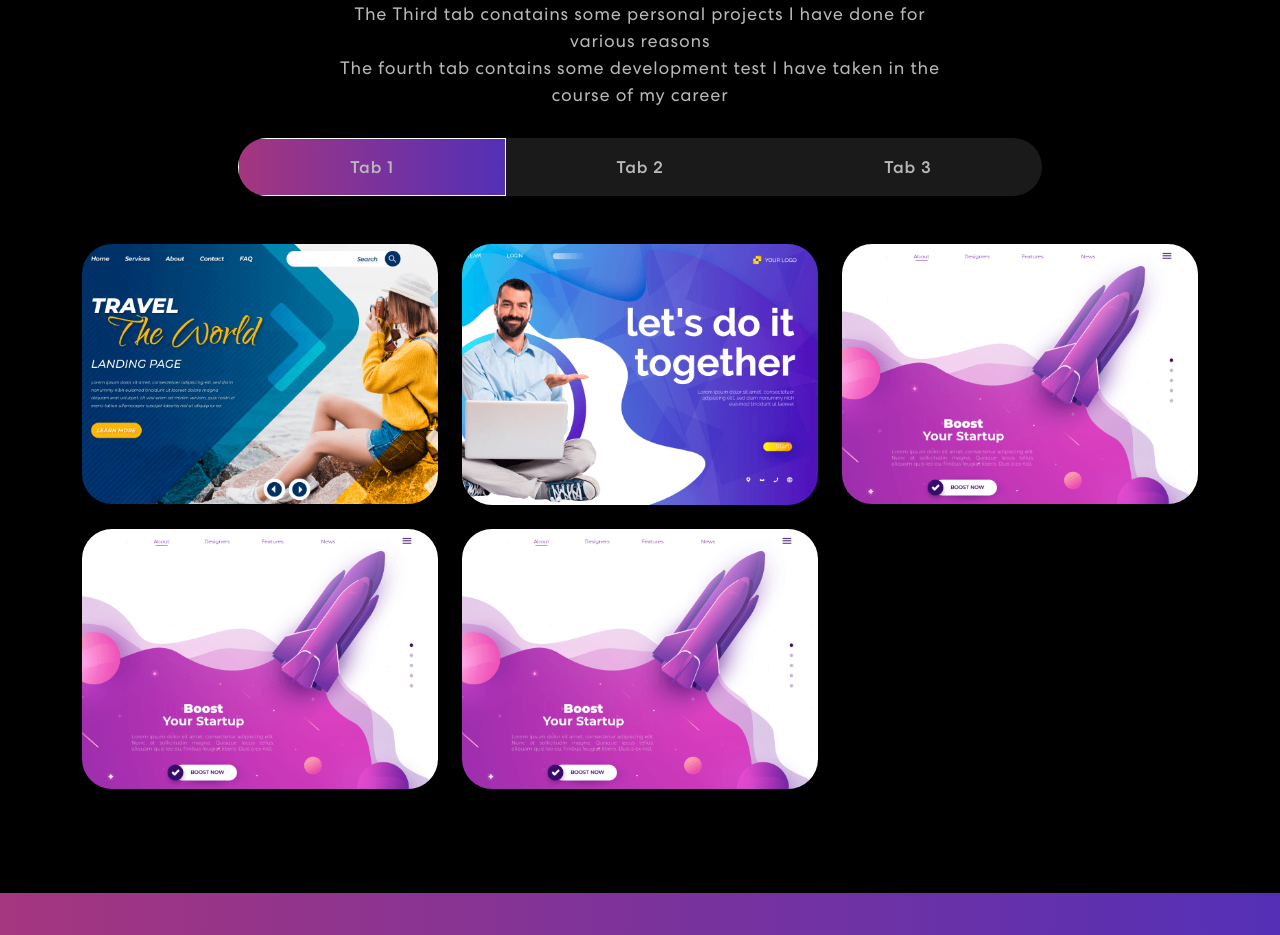
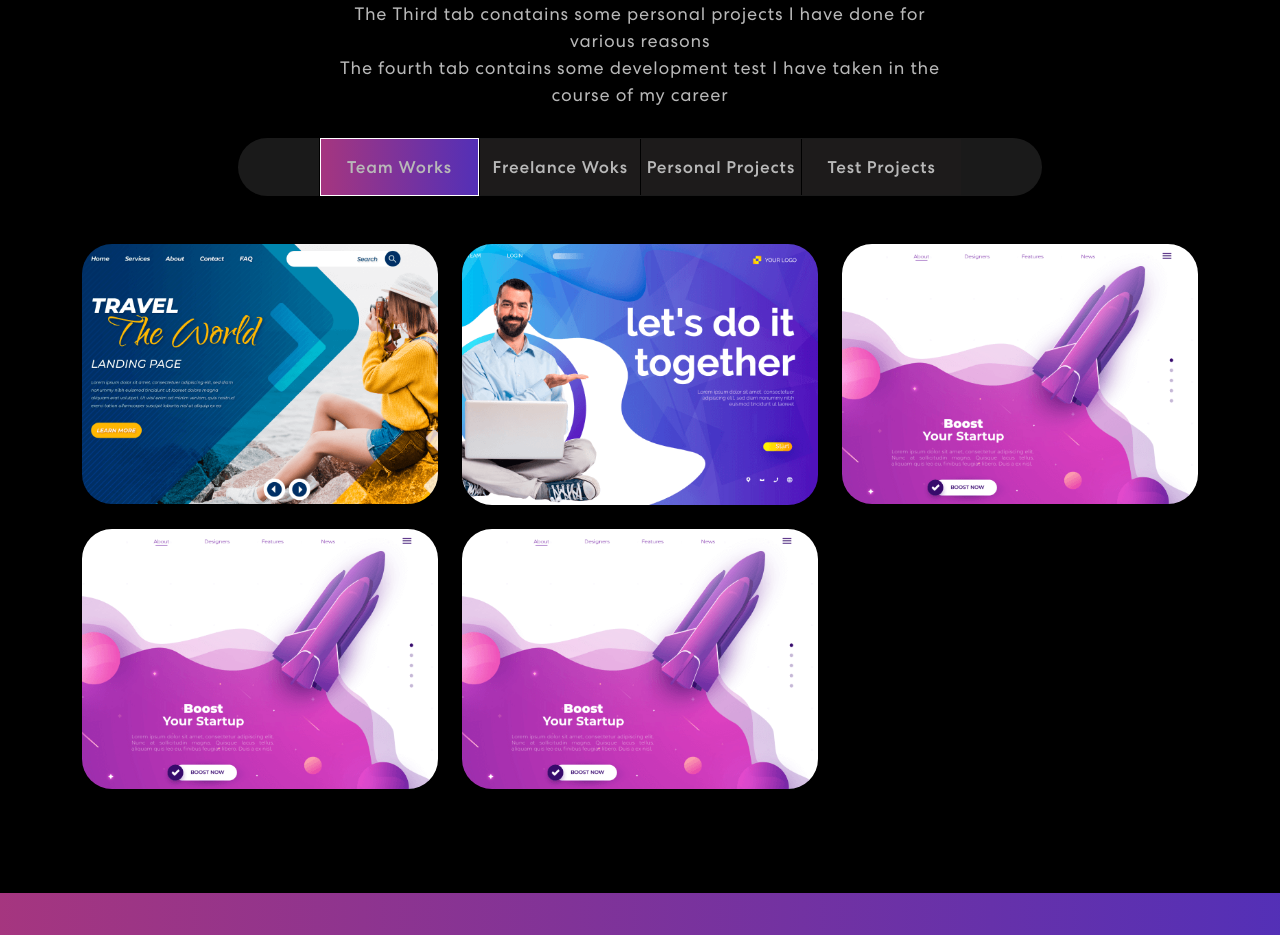
Before and after one commit to Ikendu/portfolio, a React (Vite) app in the folder client/: page / in a window 1280 px wide. Shown: the part 1960-2895 px from the top of the page. Built offline with nearby package versions, Linux system fonts and the light colour scheme.

Commit message:
more icon

```diff
--- a/client/src/App.css
+++ b/client/src/App.css
@@ -394,7 +394,9 @@ nav.navbar .navbar-toggler[aria-expanded="true"] .navbar-toggler-icon {
   overflow: hidden;
 }
 .project .nav.nav-pills .nav-item {
-  width: 33.33333%;
+  width: 20%;
+  background-color: #1d1b1b;
+  border-left: 1px solid black;
 }
 .project .nav.nav-pills .nav-link {
   background-color: transparent;
--- a/client/src/components/Project.jsx
+++ b/client/src/components/Project.jsx
@@ -64,13 +64,16 @@ export default function Project() {
                 id="pills-tab"
               >
                 <Nav.Item>
-                  <Nav.Link eventKey="first">Tab 1</Nav.Link>
+                  <Nav.Link eventKey="first">Team Works</Nav.Link>
                 </Nav.Item>
                 <Nav.Item>
-                  <Nav.Link eventKey="second">Tab 2</Nav.Link>
+                  <Nav.Link eventKey="second">Freelance Woks</Nav.Link>
                 </Nav.Item>
                 <Nav.Item>
-                  <Nav.Link eventKey="third">Tab 3</Nav.Link>
+                  <Nav.Link eventKey="third">Personal&nbsp;Projects</Nav.Link>
+                </Nav.Item>
+                <Nav.Item>
+                  <Nav.Link eventKey="fourth">Test Projects</Nav.Link>
                 </Nav.Item>
               </Nav>
               <Tab.Content>
@@ -83,6 +86,7 @@ export default function Project() {
                 </Tab.Pane>
                 <Tab.Pane eventKey="second">Second tab content</Tab.Pane>
                 <Tab.Pane eventKey="third">Second tab content</Tab.Pane>
+                <Tab.Pane eventKey="fourth">Second tab content</Tab.Pane>
               </Tab.Content>
             </Tab.Container>
           </Col>
```
